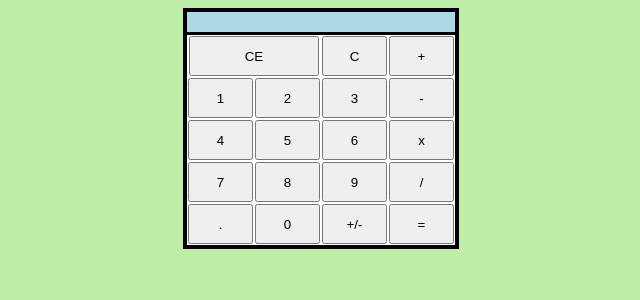
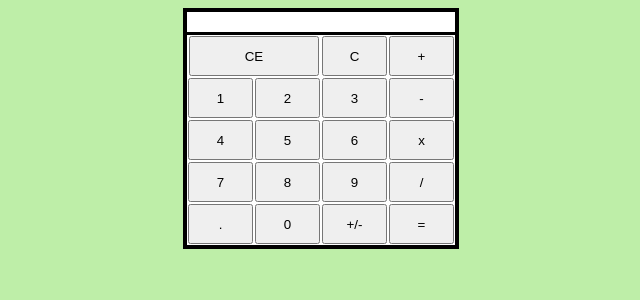
Before and after one commit to tommasobrivio/tommasobrivio.github.io, a PHP site: page / in a window 1280 px wide. Shown: the top 300 px of the page, without its empty margins (319-959 px from the left). Run offline with PHP 8.4, Linux system fonts and the light colour scheme.

Commit message:
Update style.css

```diff
--- a/Calcolatrice/style.css
+++ b/Calcolatrice/style.css
@@ -22,7 +22,7 @@ td,tr{
     text-align: center;
 }
 #risultato{
-    background-color: lightblue;
+    background-color: white;
     text-align: right;
     height: 35;
 }
```
